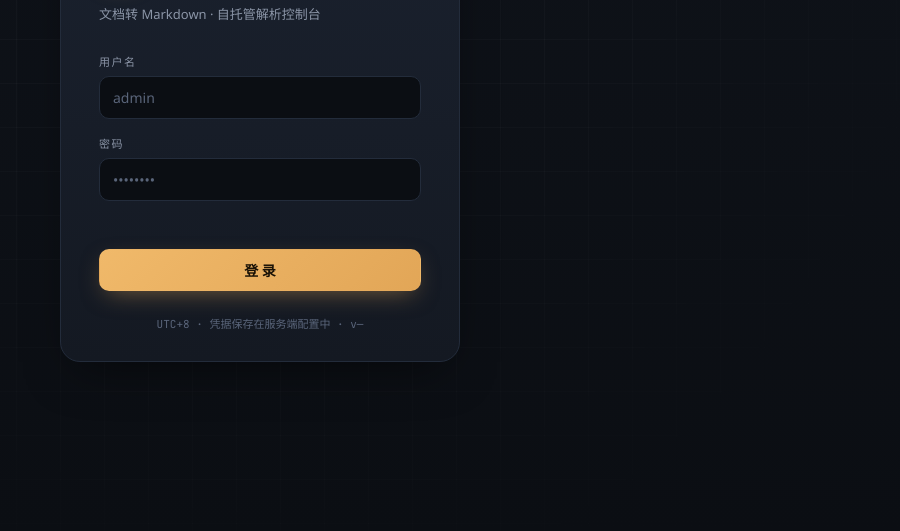
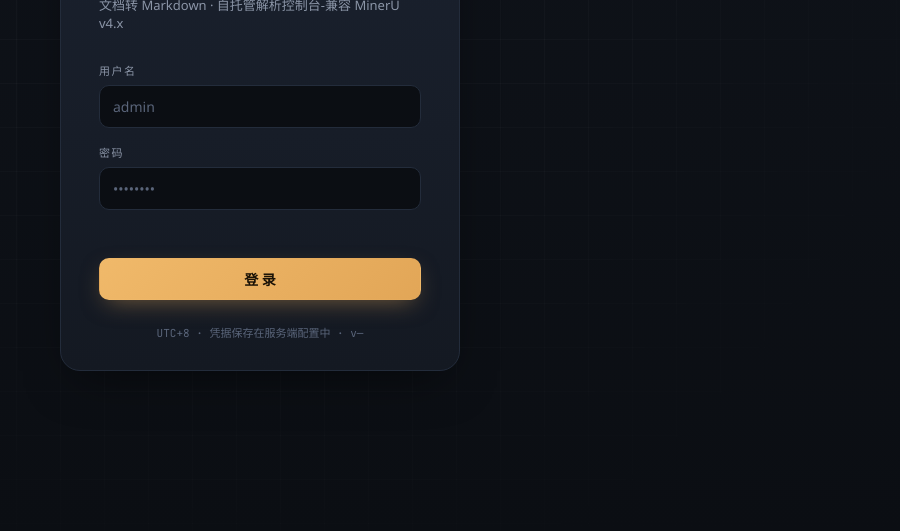
Before and after one commit to qurikuduo/mineru-web, a plain HTML site: page app/static/index.html in a window 1280 px wide. Shown: the part 269-800 px from the top of the page, without its empty margins (380-1280 px from the left). Drawn offline with Linux system fonts and the light colour scheme; no server answers.

Commit message:
修改部分描述信息

```diff
--- a/app/static/index.html
+++ b/app/static/index.html
@@ -3,7 +3,7 @@
 <head>
 <meta charset="utf-8"/>
 <meta name="viewport" content="width=device-width, initial-scale=1"/>
-<title>MinerU Web Console — 文档转换控制台</title>
+<title>MinerU v4.x Web Console — 文档转换控制台</title>
 <link rel="stylesheet" href="/style.css"/>
 </head>
 <body>
@@ -23,7 +23,7 @@
         <div class="brand-sub">Web Console</div>
       </div>
     </div>
-    <p class="login-tagline">文档转 Markdown · 自托管解析控制台</p>
+    <p class="login-tagline">文档转 Markdown · 自托管解析控制台-兼容 MinerU v4.x</p>
     <form id="login-form" class="login-form" autocomplete="off">
       <label class="field">
         <span class="field-label">用户名</span>
```
Also changed, not shown: 1 other file.
